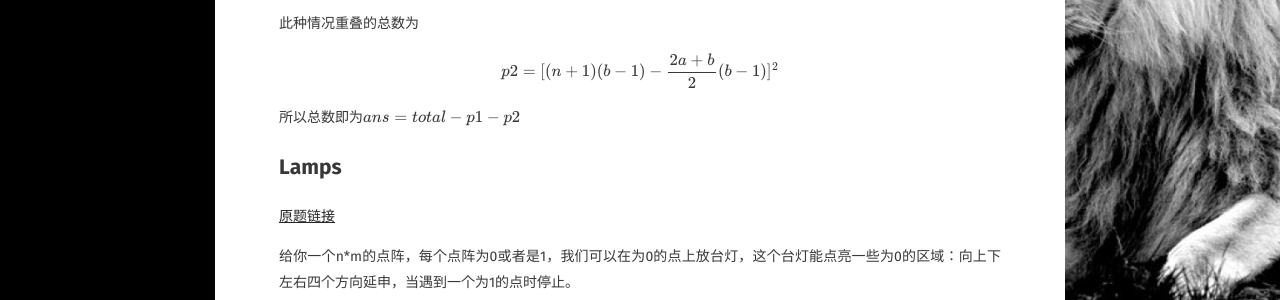
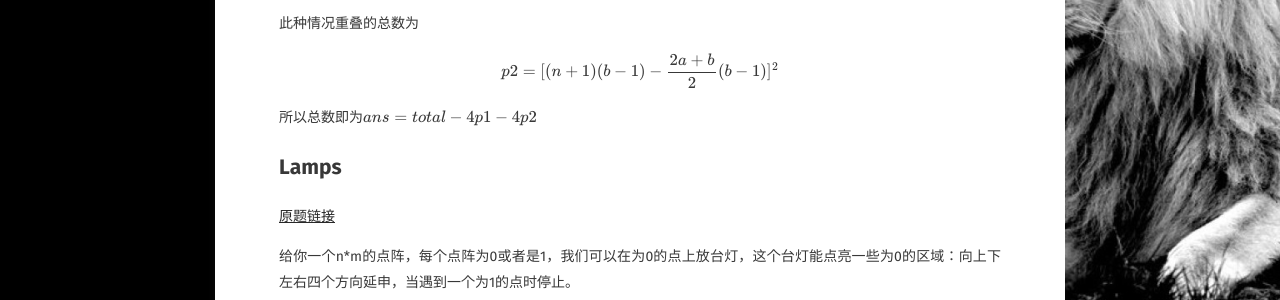
Before and after one commit to BlackWaters/BlackWaters.github.io, a Jekyll site: the page built from _posts/2020-10-12-SomeProblems.md, in a window 1280 px wide and 900 px high, scrolled down 3087 px. Shown: the part 154-454 px from the top of the window. Built offline with Jekyll 4.4.1, drawn with Linux system fonts in a browser that asks for light colours; some web fonts are replaced; formulas are drawn with MathJax 3; comment, search, counter and statistics services are not loaded.

Commit message:
correct mistakes again.

```diff
--- a/_posts/2020-10-12-SomeProblems.md
+++ b/_posts/2020-10-12-SomeProblems.md
@@ -85,7 +85,7 @@ tags: [ACM]
     p2=[(n+1)(b-1)-\frac{2a+b}{2}(b-1)]^2
 \\]
 
-所以总数即为\\(ans=total-p1-p2\\)
+所以总数即为\\(ans=total-4p1-4p2\\)
 
 ## Lamps
 
```
